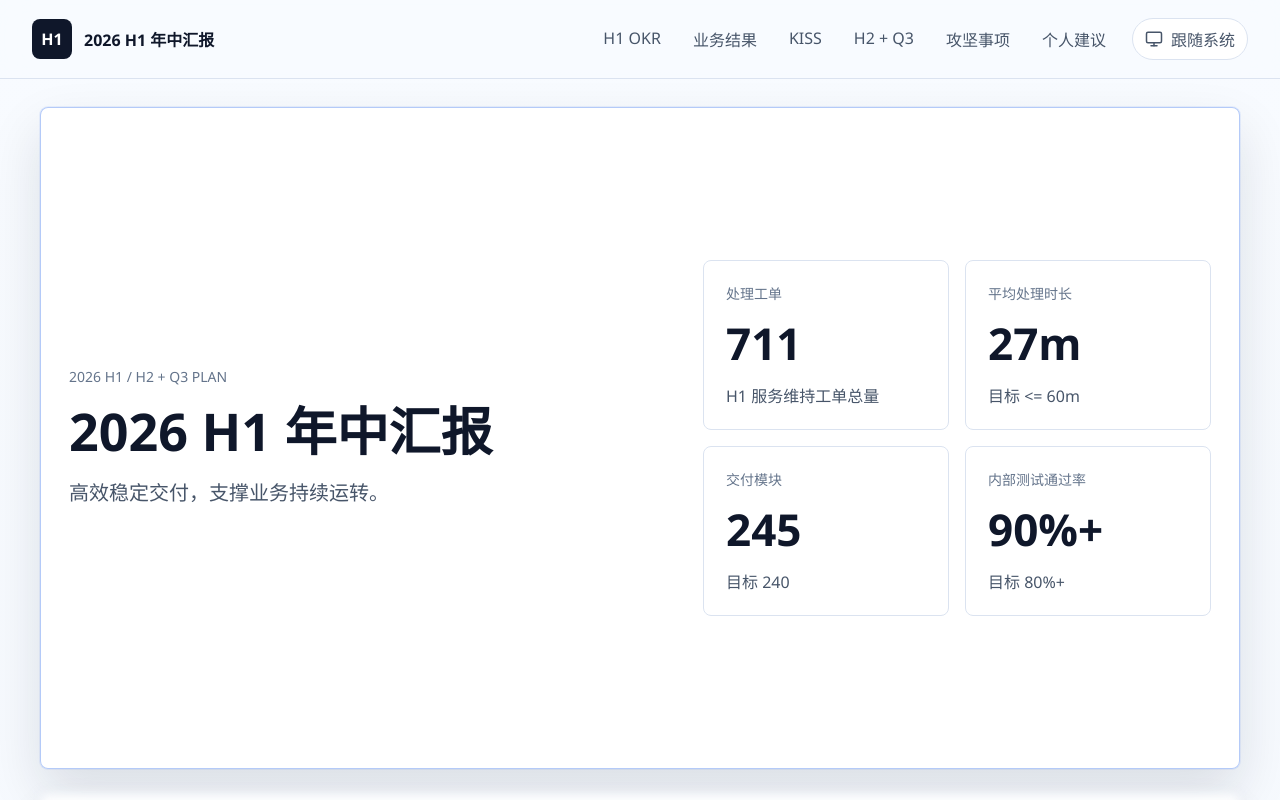
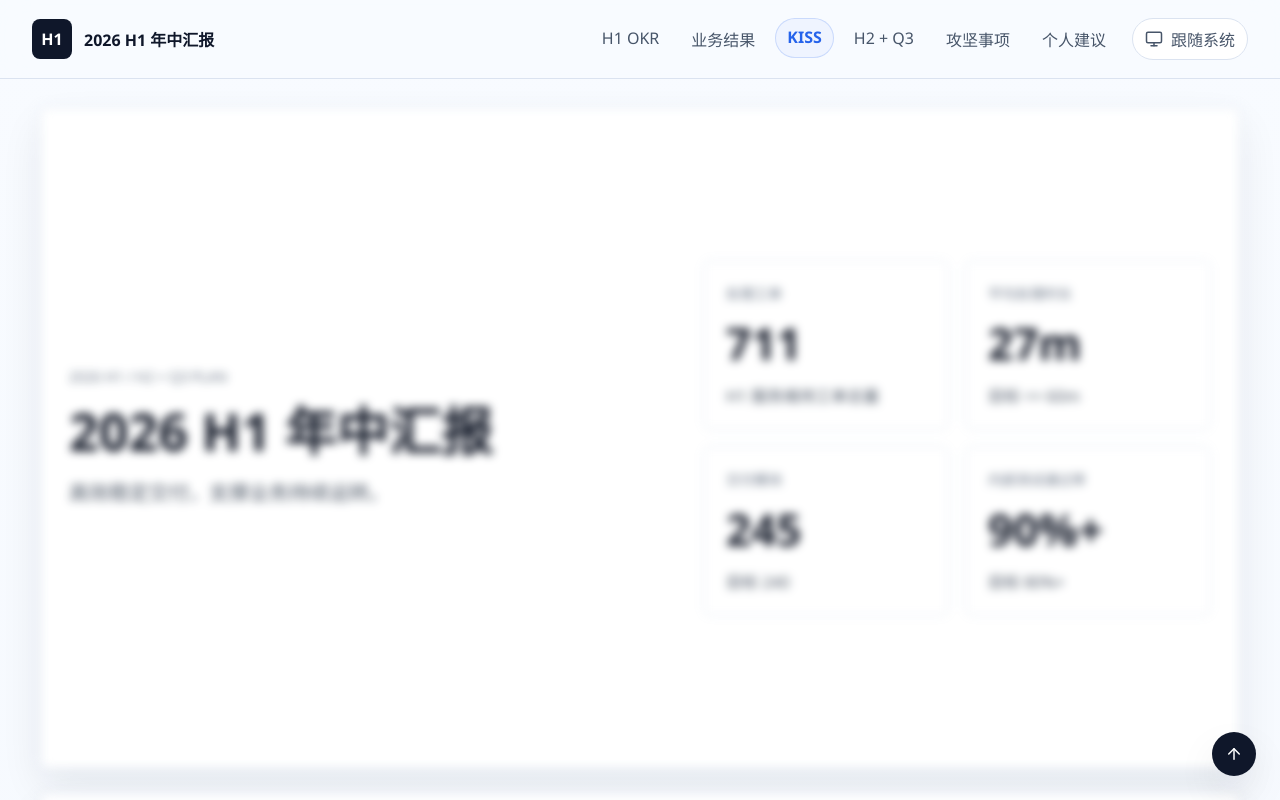
Before and after one commit to tyrantblue/kickoff2026h1, a React (Vite) app: page /#kiss in a window 1280 px wide. Before the commit this address led to /#hero. Shown: the top 800 px of the page. Built offline with nearby package versions, Linux system fonts and the light colour scheme.

Commit message:
fix: align active section with viewport focus

```diff
--- a/src/App.jsx
+++ b/src/App.jsx
@@ -27,8 +27,6 @@ import {
 import { reportData } from './data/reportData.js';
 
 const THEME_STORAGE_KEY = 'midyear-report-theme';
-const HEADER_OFFSET = 112;
-
 const themeOptions = [
   { value: 'system', label: '跟随系统', Icon: Monitor },
   { value: 'light', label: '浅色', Icon: Sun },
@@ -75,11 +73,28 @@ function App() {
 
   useEffect(() => {
     function updateActiveSection() {
+      const viewportFocusY = window.innerHeight * 0.45;
       const currentSection =
-        sectionIds.findLast((id) => {
-          const element = document.getElementById(id);
-          return element && element.getBoundingClientRect().top <= HEADER_OFFSET;
-        }) ?? 'hero';
+        sectionIds.reduce(
+          (closest, id) => {
+            const element = document.getElementById(id);
+
+            if (!element) {
+              return closest;
+            }
+
+            const rect = element.getBoundingClientRect();
+            const sectionCenter = rect.top + rect.height / 2;
+            const distance = Math.abs(sectionCenter - viewportFocusY);
+
+            if (distance < closest.distance) {
+              return { id, distance };
+            }
+
+            return closest;
+          },
+          { id: 'hero', distance: Number.POSITIVE_INFINITY },
+        ).id ?? 'hero';
 
       setActiveSection((previousSection) => {
         if (previousSection === currentSection) {
```
